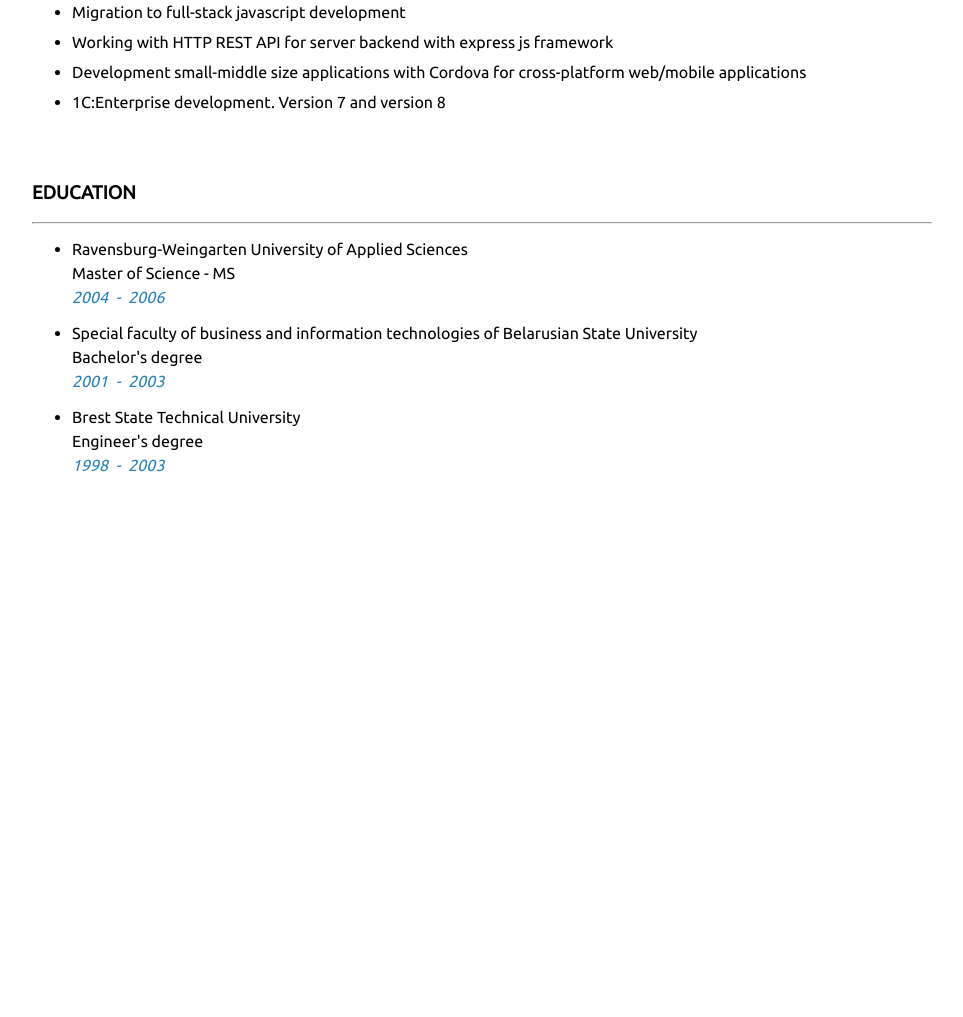
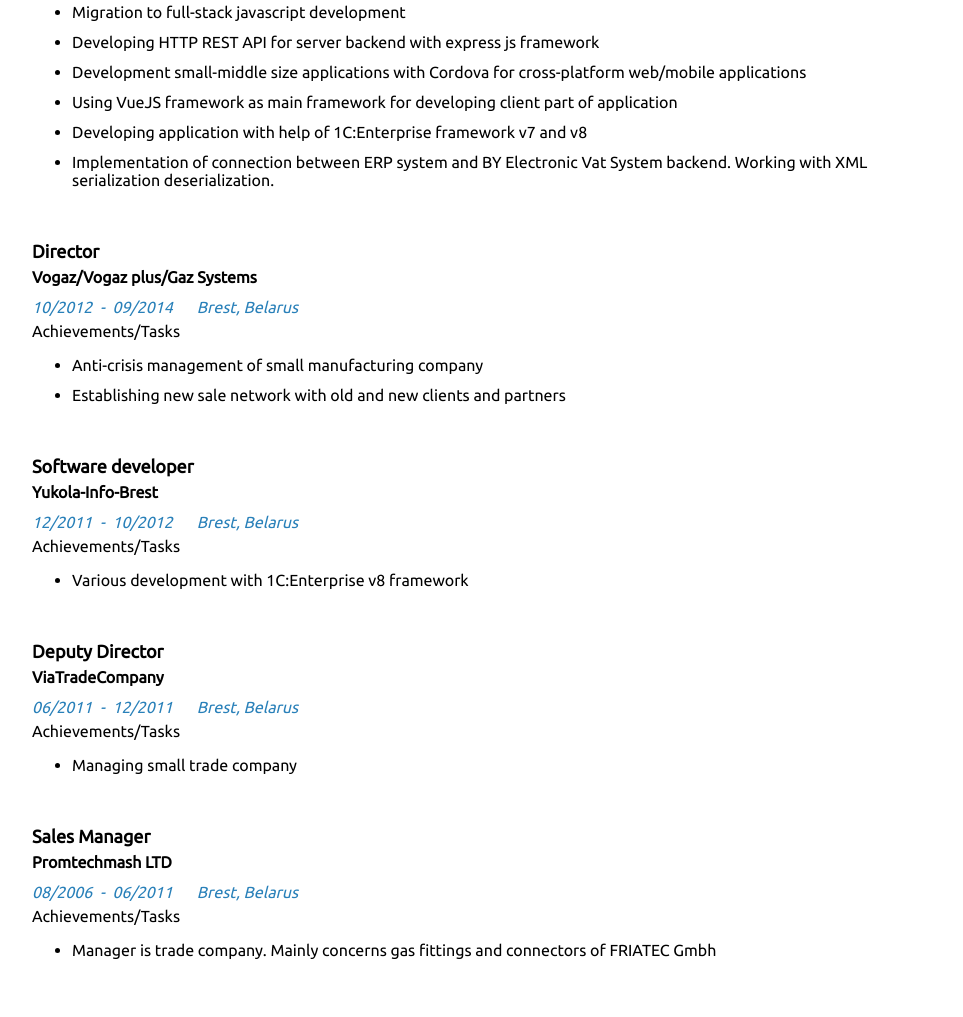
Before and after one commit to ilabacheuski/cv, a website: page index.html in a window 1280 px wide. Shown: the part 843-1860 px from the top of the page, without its empty margins (158-1121 px from the left). Before the commit the page ends 1375 px from the top, so only its background shows below. Drawn offline with Linux system fonts and the light colour scheme; files whose address does not match are found by name.

Commit message:
Additional work info

```diff
--- a/index.html
+++ b/index.html
@@ -109,7 +109,7 @@
           <p class="period">
             <span class="from">05/2015</span>
             <span>-</span>
-            <span class="to">08-2017</span>
+            <span class="to">08/2017</span>
           </p>
           <p class="place">Brest, Belarus</p>
         </section>
@@ -117,9 +117,92 @@
           <p>Achievements/Tasks</p>
           <ul>
             <li>Migration to full-stack javascript development</li>
-            <li>Working with HTTP REST API for server backend with express js framework</li>
+            <li>Developing HTTP REST API for server backend with express js framework</li>
             <li>Development small-middle size applications with Cordova for cross-platform web/mobile applications</li>
-            <li>1C:Enterprise development. Version 7 and version 8</li>
+            <li>Using VueJS framework as main framework for developing client part of application</li>
+            <li>Developing application with help of 1C:Enterprise framework v7 and v8</li>
+            <li>Implementation of connection between ERP system and BY Electronic Vat System backend. Working with XML serialization deserialization.</li>
+          </ul>
+        </section>
+      </section>
+      <section class="work">
+        <section>
+          <p class="role">Director</p>
+          <p class="company">Vogaz/Vogaz plus/Gaz Systems</p>
+        </section>
+        <section class="work-date-place flex color-primary italic">
+          <p class="period">
+            <span class="from">10/2012</span>
+            <span>-</span>
+            <span class="to">09/2014</span>
+          </p>
+          <p class="place">Brest, Belarus</p>
+        </section>
+        <section class="achievements">
+          <p>Achievements/Tasks</p>
+          <ul>
+            <li>Anti-crisis management of small manufacturing company</li>
+            <li>Establishing new sale network with old and new clients and partners</li>
+          </ul>
+        </section>
+      </section>
+      <section class="work">
+        <section>
+          <p class="role">Software developer</p>
+          <p class="company">Yukola-Info-Brest</p>
+        </section>
+        <section class="work-date-place flex color-primary italic">
+          <p class="period">
+            <span class="from">12/2011</span>
+            <span>-</span>
+            <span class="to">10/2012</span>
+          </p>
+          <p class="place">Brest, Belarus</p>
+        </section>
+        <section class="achievements">
+          <p>Achievements/Tasks</p>
+          <ul>
+            <li>Various development with 1C:Enterprise v8 framework</li>
+          </ul>
+        </section>
+      </section>
+      <section class="work">
+        <section>
+          <p class="role">Deputy Director</p>
+          <p class="company">ViaTradeCompany</p>
+        </section>
+        <section class="work-date-place flex color-primary italic">
+          <p class="period">
+            <span class="from">06/2011</span>
+            <span>-</span>
+            <span class="to">12/2011</span>
+          </p>
+          <p class="place">Brest, Belarus</p>
+        </section>
+        <section class="achievements">
+          <p>Achievements/Tasks</p>
+          <ul>
+            <li>Managing small trade company</li>
+          </ul>
+        </section>
+      </section>
+      <section class="work">
+        <section>
+          <p class="role">Sales Manager</p>
+          <p class="company">Promtechmash LTD</p>
+        </section>
+        <section class="work-date-place flex color-primary italic">
+          <p class="period">
+            <span class="from">08/2006</span>
+            <span>-</span>
+            <span class="to">06/2011</span>
+          </p>
+          <p class="place">Brest, Belarus</p>
+        </section>
+        <section class="achievements">
+          <p>Achievements/Tasks</p>
+          <ul>
+            <li>Manager is trade company. Mainly concerns gas fittings and connectors of FRIATEC Gmbh</li>
           </ul>
         </section>
       </section>
```
Also changed, not shown: 2 other files.
